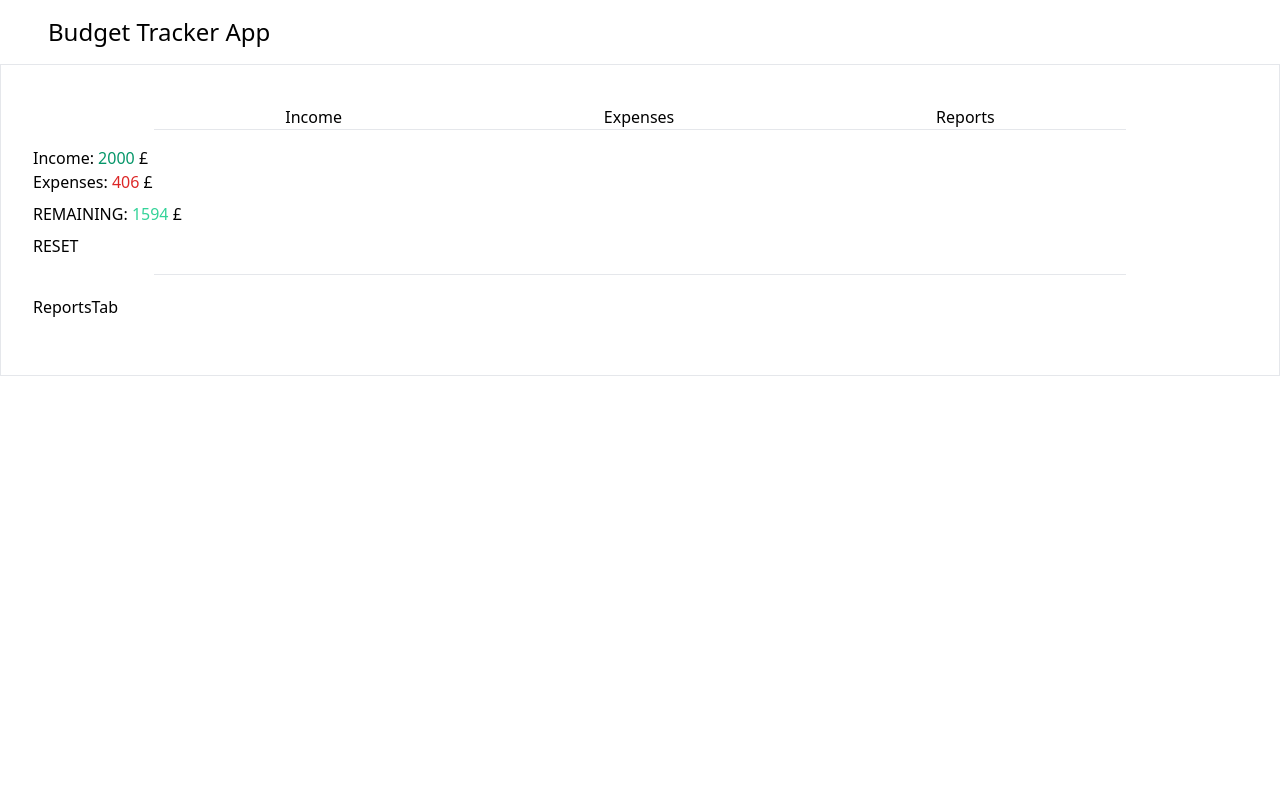
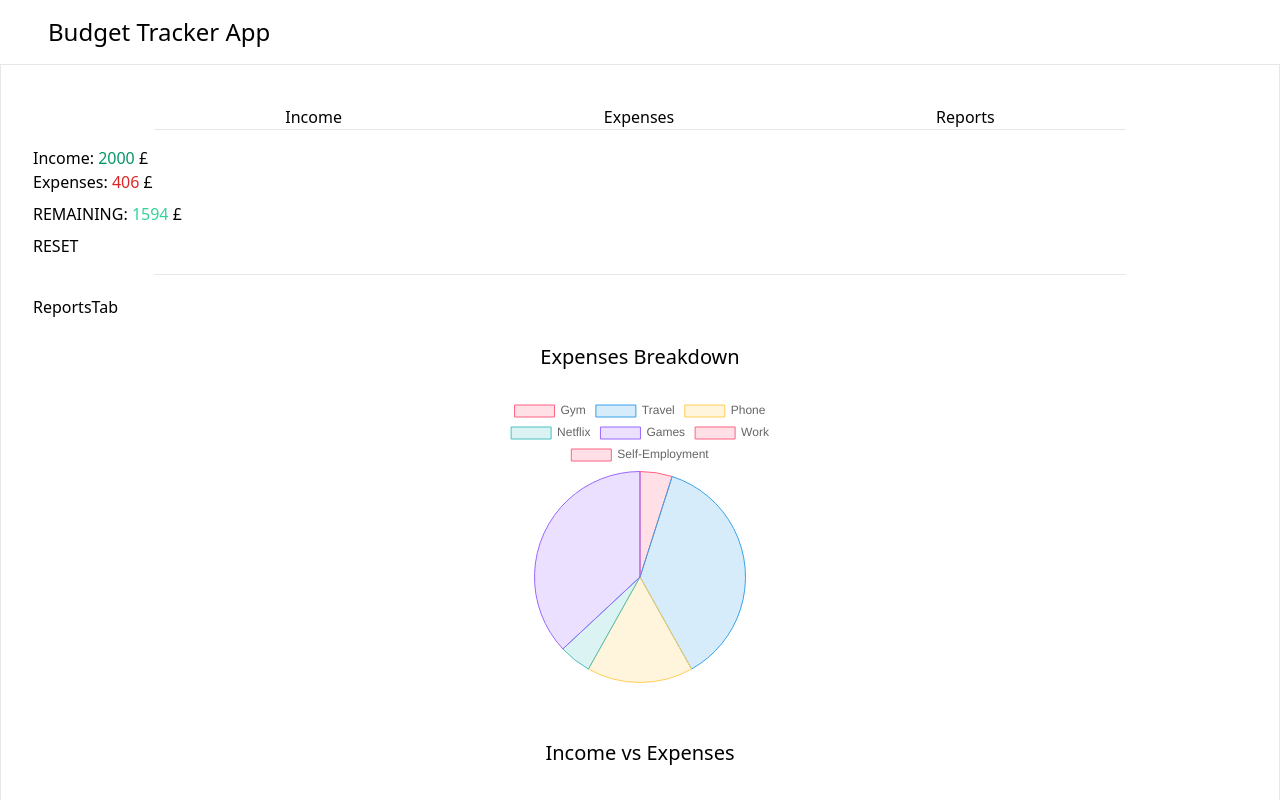
Before and after one commit to totallycrow/budget-tracker-app, a React (Create React App) app: page / in a window 1280 px wide. Both pictures are taken after a click on the button "Reports". Shown: the top 800 px of the page. Built offline with nearby package versions, Linux system fonts and the light colour scheme.

Commit message:
introduce charts in reports tab

```diff
--- a/package.json
+++ b/package.json
@@ -7,8 +7,10 @@
     "@testing-library/jest-dom": "^5.11.10",
     "@testing-library/react": "^11.2.6",
     "@testing-library/user-event": "^12.8.3",
+    "chart.js": "^3.8.0",
     "gh-pages": "^3.1.0",
     "react": "^17.0.2",
+    "react-chartjs-2": "^4.2.0",
     "react-dom": "^17.0.2",
     "react-scripts": "4.0.3",
     "web-vitals": "^1.1.1"
--- a/src/App.js
+++ b/src/App.js
@@ -19,7 +19,7 @@ function App() {
 
   const [test, setTest] = useLocalStorage("test", 0);
 
-  const [budgetSum, setBudgetSum] = useLocalStorage("budgetSum", budget[0])
+  const [budgetSum, setBudgetSum] = useLocalStorage("budgetSum", budget[0]);
 
   // State of sums of inputs
   const [expenses, setExpenses] = useLocalStorage("expenses", 0);
@@ -32,50 +32,67 @@ function App() {
   );
 
   useEffect(() => {
-    localStorage.setItem(`budgetSum`, JSON.stringify(budgetSum))
+    localStorage.setItem(`budgetSum`, JSON.stringify(budgetSum));
   }, []);
 
   useEffect(() => {
-    localStorage.setItem(`inputIncomes`, JSON.stringify(inputIncomes))
+    localStorage.setItem(`inputIncomes`, JSON.stringify(inputIncomes));
   }, []);
 
   // localStorage.setItem(`${label}`, `${inputValue}`)
 
-
   // const [inputExpenses, setInputExpenses] = useState([0, 0]);
 
   const reset = () => {
+    const state = [
+      {
+        id: 0,
+        type: "expense",
+        description: "Bills",
+        value: 0,
+        inputs: [
+          { id: "0-1", title: "Gym", value: 20 },
+          { id: "0-2", title: "Travel", value: 150 },
+          { id: "0-3", title: "Phone", value: 66 },
+        ],
+      },
 
-    const state = [
-      { id: 0, type: "expense", description: "Bills", value: 0,
+      {
+        id: 1,
+        type: "expense",
+        description: "Entertainment",
+        value: 0,
         inputs: [
-            {id: "0-1", title: "Gym", value: 20},
-            {id: "0-2", title: "Travel", value: 150},
-            {id: "0-3", title: "Phone", value: 66}] },
-
-      { id: 1, type: "expense", description: "Entertainment", value: 0,
+          { id: "1-1", title: "Netflix", value: 20 },
+          { id: "1-2", title: "Games", value: 150 },
+        ],
+      },
+      {
+        id: 2,
+        type: "income",
+        description: "Main Income",
+        value: 0,
         inputs: [
-            {id: "1-1", title: "Netflix", value: 20},
-            {id: "1-2", title: "Games", value: 150},
-            ] },
-      { id: 2, type: "income", description: "Main Income", value: 0,
-            inputs: [
-              {id: "2-1", title: "Work", value: 1500},
-              {id: "2-2", title: "Self-Employment", value: 500},
-              ] },
-      ]
+          { id: "2-1", title: "Work", value: 1500 },
+          { id: "2-2", title: "Self-Employment", value: 500 },
+        ],
+      },
+    ];
     state[0].id = idGenerator();
-    localStorage.setItem(`inputIncomes`, initialArray)
-    console.log("*************************STATE RESET: ", state)
-    setInputIncomes(state)
-  }
+    localStorage.setItem(`inputIncomes`, initialArray);
+    console.log("*************************STATE RESET: ", state);
+    setInputIncomes(state);
+  };
 
   const idGenerator = () => {
-
-      let numberId = Date.now().toString(36) + Math.floor(Math.pow(10, 12) + Math.random() * 9*Math.pow(10, 12)).toString(36)
-      console.log(numberId)
-      return numberId
-  }
+    let numberId =
+      Date.now().toString(36) +
+      Math.floor(
+        Math.pow(10, 12) + Math.random() * 9 * Math.pow(10, 12)
+      ).toString(36);
+    console.log(numberId);
+    return numberId;
+  };
 
   // State of Current Page
   const [page, setPage] = useState("income");
@@ -87,39 +104,37 @@ function App() {
   // ** Update Income and Expenses labels
 
   useEffect(() => {
-
     const calculateSums = () => {
       let sum = 0;
       let incomesSum = 0;
       let expensesSum = 0;
 
-      idGenerator(inputIncomes);
-
-
       inputIncomes.forEach((element) => {
         if (element.type === "expense") {
-          element.inputs.forEach(subinput => {
-            expensesSum = expensesSum + subinput.value
-          })
-
+          element.inputs.forEach((subinput) => {
+            expensesSum = expensesSum + subinput.value;
+          });
         } else if (element.type === "income") {
-          element.inputs.forEach(subinput => {
+          element.inputs.forEach((subinput) => {
             incomesSum = incomesSum + subinput.value;
-          })
+          });
           // incomesSum = incomesSum + element.value;
         }
       });
       // return parseInt(sum);
 
-      let budgetValues = {...budgetSum, incomes: incomesSum, expenses: expensesSum}
-    setBudgetSum(budgetValues)
+      let budgetValues = {
+        ...budgetSum,
+        incomes: incomesSum,
+        expenses: expensesSum,
+      };
+      setBudgetSum(budgetValues);
     };
 
     // setIncomes(calculateSums("income"));
     // setExpenses(calculateSums("expense"));
 
     calculateSums();
-
   }, [inputIncomes]);
 
   // Listen for incomes and expenses totals change and update total sum
@@ -142,8 +157,6 @@ function App() {
   };
   //************************************************ */
 
-
-
   return (
     <div className="content-wrapper h-screen w-screen">
       <h1 className="px-12 py-4">Budget Tracker App</h1>
@@ -153,17 +166,10 @@ function App() {
             <button className={button} onClick={() => setPage("income")}>
               Income
             </button>
-            <button
-              className={button}
-              onClick={() => setPage("expenses")}
-            >
+            <button className={button} onClick={() => setPage("expenses")}>
               Expenses
             </button>
-            <button
-              className={button}
-              onClick={() => setPage("reports")}
-
-            >
+            <button className={button} onClick={() => setPage("reports")}>
               Reports
             </button>
             {/* <button className={button} onClick={() => setPage("food-expenses")}>
@@ -178,10 +184,12 @@ function App() {
           <div className="flex justify-around md:block">
             <div>
               <h3>
-                Income: <span className="text-green-600">{budgetSum.incomes}</span> £
+                Income:{" "}
+                <span className="text-green-600">{budgetSum.incomes}</span> £
               </h3>
               <h3>
-                Expenses: <span className="text-red-600">{budgetSum.expenses}</span> £
+                Expenses:{" "}
+                <span className="text-red-600">{budgetSum.expenses}</span> £
               </h3>
             </div>
             <div className="py-2">
@@ -210,22 +218,26 @@ function App() {
               onInputChange={onInputChange}
               income={income}
               expense={expense}
-
               values={inputIncomes}
               setValues={setInputIncomes}
               idGenerator={idGenerator}
             />
           </div>
           <div className={page !== "expenses" ? "hidden" : ""}>
-            <ExpensesTab onInputChange={onInputChange} expense={expense}
+            <ExpensesTab
+              onInputChange={onInputChange}
+              expense={expense}
               values={inputIncomes}
               setValues={setInputIncomes}
-            idGenerator={idGenerator}/>
+              idGenerator={idGenerator}
+            />
           </div>
           <div className={page !== "reports" ? "hidden" : ""}>
             <ReportsTab
               onInputChange={onInputChange}
               expense={expense}
+              values={inputIncomes}
+              budgetSum={budgetSum}
             />
           </div>
           {/* <div className={page !== "food-expenses" ? "hidden" : ""}>
@@ -235,7 +247,6 @@ function App() {
             <SavingsExpenses onInputChange={onInputChange} expense={expense} />
           </div> */}
 
-
           <div></div>
         </div>
       </div>
--- /dev/null
+++ b/src/components/Chart.js
@@ -0,0 +1,48 @@
+import { useState, useEffect } from "react";
+import { Chart as ChartJS, ArcElement, Tooltip, Legend } from "chart.js";
+import { Pie } from "react-chartjs-2";
+
+ChartJS.register(ArcElement, Tooltip, Legend);
+
+// export const data = {
+//   labels: ["Red", "Blue", "Yellow", "Green", "Purple", "Orange"],
+
+//   datasets: [
+//     {
+//       label: "# of Votes",
+//       data: [12, 19, 3, 5, 2, 3],
+//       backgroundColor: [
+//         "rgba(255, 99, 132, 0.2)",
+//         "rgba(54, 162, 235, 0.2)",
+//         "rgba(255, 206, 86, 0.2)",
+//         "rgba(75, 192, 192, 0.2)",
+//         "rgba(153, 102, 255, 0.2)",
+//         "rgba(255, 159, 64, 0.2)",
+//       ],
+//       borderColor: [
+//         "rgba(255, 99, 132, 1)",
+//         "rgba(54, 162, 235, 1)",
+//         "rgba(255, 206, 86, 1)",
+//         "rgba(75, 192, 192, 1)",
+//         "rgba(153, 102, 255, 1)",
+//         "rgba(255, 159, 64, 1)",
+//       ],
+//       borderWidth: 1,
+//     },
+//   ],
+// };
+
+export default function Chart({ values, data }) {
+  console.log("DATA FROM CHART:", data);
+
+  return (
+    <div>
+      {/* <div>
+        {expenses.map((el) => (
+          <div>{el}</div>
+        ))}
+      </div> */}
+      <Pie data={data} />
+    </div>
+  );
+}
--- a/src/components/ReportsTab.js
+++ b/src/components/ReportsTab.js
@@ -1,7 +1,123 @@
-import React from 'react'
+import { useState, useEffect } from "react";
+import Chart from "./Chart";
 
-export default function ReportsTab() {
+export default function ReportsTab({ values, budgetSum }) {
+  const [expenses, setExpenses] = useState([]);
+  const [expensesLabelTitle, setExpensesLabelTitle] = useState([]);
+  const [incomes, setIncomes] = useState([]);
+  const [budget, SetBudget] = useState(budgetSum);
+
+  useEffect(() => {
+    SetBudget(budgetSum);
+  }, [budgetSum]);
+
+  let dataExpenses = {
+    labels: expensesLabelTitle,
+    datasets: [
+      {
+        label: "Expenses Breakdown",
+        data: expenses,
+        backgroundColor: [
+          "rgba(255, 99, 132, 0.2)",
+          "rgba(54, 162, 235, 0.2)",
+          "rgba(255, 206, 86, 0.2)",
+          "rgba(75, 192, 192, 0.2)",
+          "rgba(153, 102, 255, 0.2)",
+          "rgba(255, 159, 64, 0.2)",
+        ],
+        borderColor: [
+          "rgba(255, 99, 132, 1)",
+          "rgba(54, 162, 235, 1)",
+          "rgba(255, 206, 86, 1)",
+          "rgba(75, 192, 192, 1)",
+          "rgba(153, 102, 255, 1)",
+          "rgba(255, 159, 64, 1)",
+        ],
+        borderWidth: 1,
+      },
+    ],
+  };
+
+  let dataBudget = {
+    labels: ["Income", "Expenses", "Remaining"],
+    datasets: [
+      {
+        label: "Income vs Expenses",
+        data: [
+          budget.incomes,
+          budget.expenses,
+          budget.incomes - budget.expenses,
+        ],
+        backgroundColor: [
+          "rgba(75, 192, 192, 0.2)",
+
+          "rgba(255, 99, 132, 0.2)",
+          "rgba(54, 162, 235, 0.2)",
+
+          "rgba(255, 206, 86, 0.2)",
+
+          "rgba(153, 102, 255, 0.2)",
+          "rgba(255, 159, 64, 0.2)",
+        ],
+        borderColor: [
+          "rgba(75, 192, 192, 1)",
+
+          "rgba(255, 99, 132, 1)",
+          "rgba(54, 162, 235, 1)",
+          "rgba(255, 206, 86, 1)",
+          "rgba(54, 162, 235, 1)",
+        ],
+        borderWidth: 1,
+      },
+    ],
+  };
+
+  useEffect(() => {
+    let expensesArray = [];
+    let incomesArray = [];
+    let expensesTitleArray = [];
+    values.forEach((element) => {
+      if (element.type === "expense") {
+        element.inputs.forEach((subinput) => {
+          expensesArray.push(subinput.value);
+          expensesTitleArray.push(subinput.title);
+        });
+      } else if (element.type === "income") {
+        element.inputs.forEach((subinput) => {
+          //   expensesArray.push(subinput.value);
+          incomesArray.push(subinput.value);
+          expensesTitleArray.push(subinput.title);
+        });
+        // incomesSum = incomesSum + element.value;
+      }
+    });
+    // return parseInt(sum);
+
+    // setIncomes(calculateSums("income"));
+    setExpenses(expensesArray);
+    setExpensesLabelTitle(expensesTitleArray);
+    console.log(budget);
+
+    // data.datasets[0].data = expenses;
+  }, [values]);
+
   return (
-    <div>ReportsTab</div>
-  )
+    <div>
+      ReportsTab
+      <div className="w-full">
+        <div className="w-72 m-auto mb-10">
+          <h2 className="text-center p-4 m-2">
+            {dataExpenses.datasets[0].label}
+          </h2>
+          <Chart values={values} data={dataExpenses} />
+        </div>
+        <div className="w-72 m-auto mb-10">
+          <h2 className="text-center p-4 m-2">
+            {dataBudget.datasets[0].label}
+          </h2>
+          <Chart values={values} data={dataBudget} />
+        </div>
+      </div>
+    </div>
+  );
 }
```
Also changed, not shown: 1 other file (tests, documents, lock files or other folders). Lines whose indentation alone changed are shown as unchanged.
